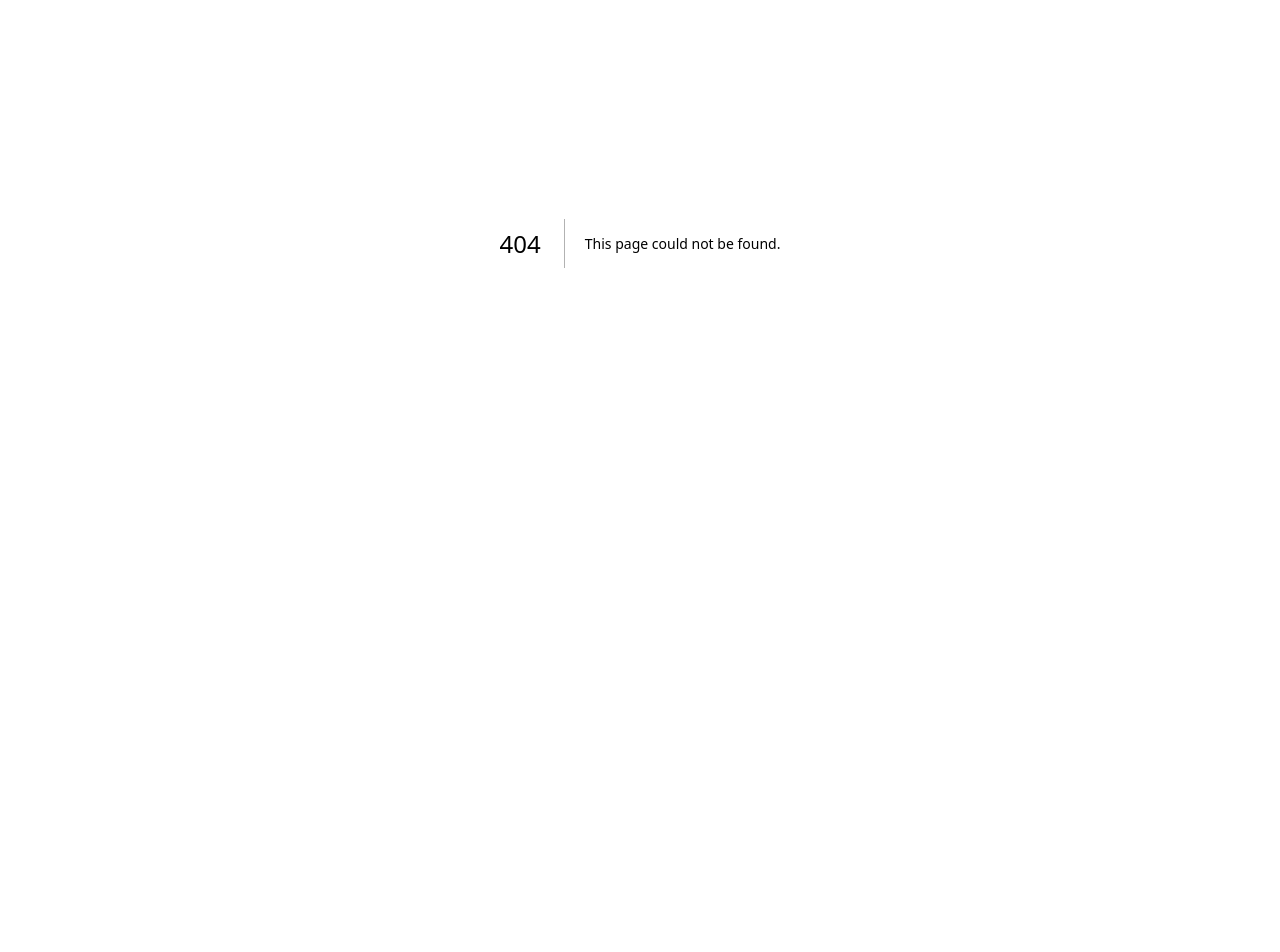
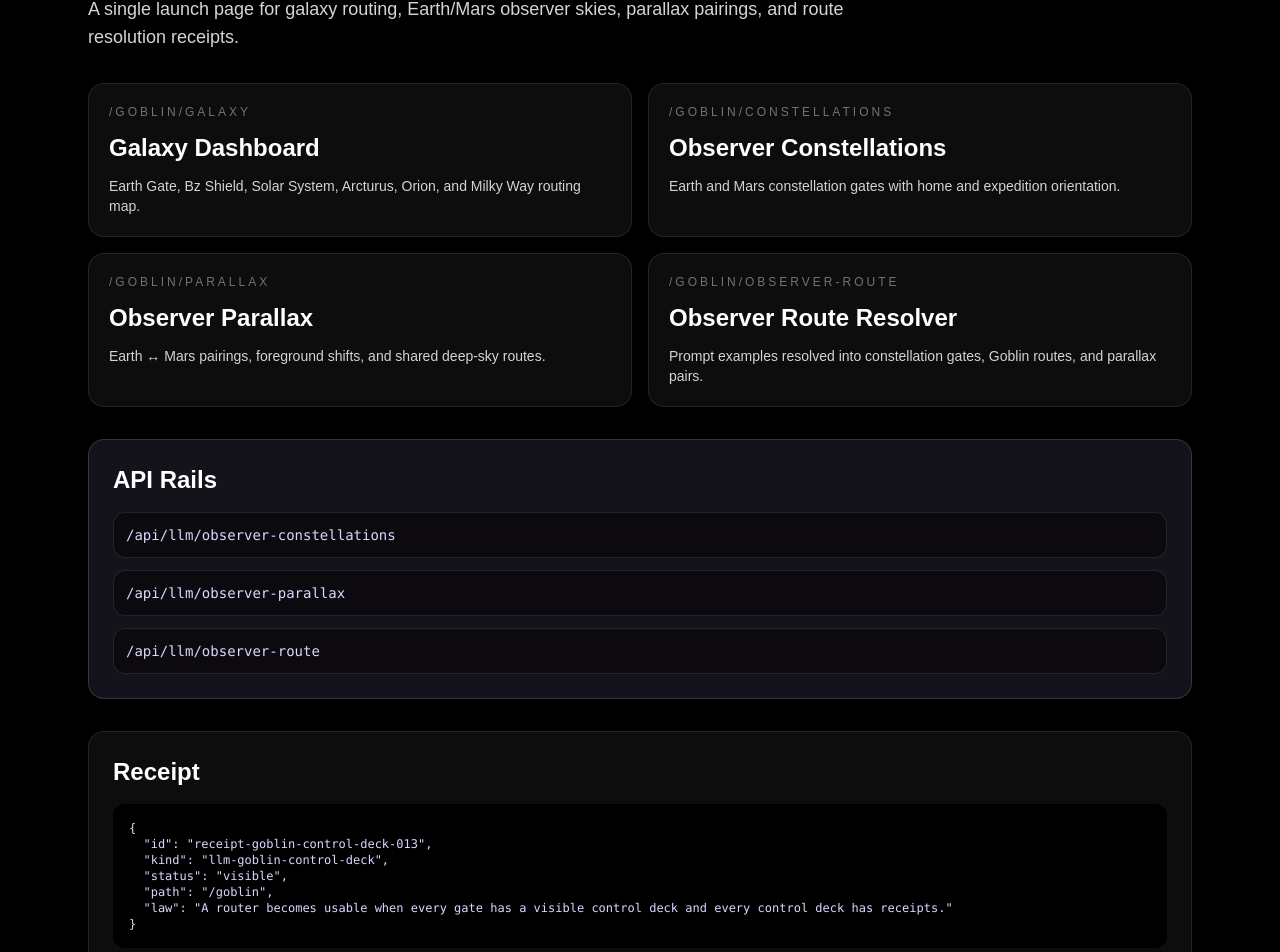
Before and after one commit to hvitiswift-afk/nextjs-boilerplate, a Next.js app: page /goblin in a window 1280 px wide. Before the commit this address had no page. Shown: the part 157-1109 px from the top of the page. Before the commit the page ends 800 px from the top, so only its background shows below. Built offline with nearby package versions, Linux system fonts and the light colour scheme.

Commit message:
ui: add Goblin control deck index

```diff
--- /dev/null
+++ b/app/goblin/page.tsx
@@ -0,0 +1,85 @@
+const links = [
+  {
+    href: "/goblin/galaxy",
+    title: "Galaxy Dashboard",
+    description: "Earth Gate, Bz Shield, Solar System, Arcturus, Orion, and Milky Way routing map.",
+  },
+  {
+    href: "/goblin/constellations",
+    title: "Observer Constellations",
+    description: "Earth and Mars constellation gates with home and expedition orientation.",
+  },
+  {
+    href: "/goblin/parallax",
+    title: "Observer Parallax",
+    description: "Earth ↔ Mars pairings, foreground shifts, and shared deep-sky routes.",
+  },
+  {
+    href: "/goblin/observer-route",
+    title: "Observer Route Resolver",
+    description: "Prompt examples resolved into constellation gates, Goblin routes, and parallax pairs.",
+  },
+];
+
+const apis = [
+  "/api/llm/observer-constellations",
+  "/api/llm/observer-parallax",
+  "/api/llm/observer-route",
+];
+
+export default function GoblinIndexPage() {
+  return (
+    <main className="min-h-screen bg-black text-white">
+      <section className="mx-auto flex max-w-6xl flex-col gap-8 px-6 py-12">
+        <header className="space-y-3">
+          <p className="text-sm uppercase tracking-[0.35em] text-violet-300">
+            Goblin LLM
+          </p>
+          <h1 className="text-4xl font-semibold md:text-6xl">Control Deck</h1>
+          <p className="max-w-3xl text-lg text-zinc-300">
+            A single launch page for galaxy routing, Earth/Mars observer skies,
+            parallax pairings, and route resolution receipts.
+          </p>
+        </header>
+
+        <section className="grid gap-4 md:grid-cols-2">
+          {links.map((link) => (
+            <a
+              key={link.href}
+              href={link.href}
+              className="rounded-2xl border border-white/10 bg-white/5 p-5 shadow-xl transition hover:border-violet-300/40 hover:bg-violet-300/10"
+            >
+              <p className="text-xs uppercase tracking-[0.25em] text-zinc-500">{link.href}</p>
+              <h2 className="mt-3 text-2xl font-semibold">{link.title}</h2>
+              <p className="mt-3 text-sm text-zinc-300">{link.description}</p>
+            </a>
+          ))}
+        </section>
+
+        <section className="rounded-2xl border border-violet-300/20 bg-violet-300/10 p-6">
+          <h2 className="text-2xl font-semibold">API Rails</h2>
+          <div className="mt-4 grid gap-3">
+            {apis.map((api) => (
+              <code key={api} className="rounded-xl border border-white/10 bg-black/40 p-3 text-sm text-violet-200">
+                {api}
+              </code>
+            ))}
+          </div>
+        </section>
+
+        <section className="rounded-2xl border border-white/10 bg-white/5 p-6">
+          <h2 className="text-2xl font-semibold">Receipt</h2>
+          <pre className="mt-4 overflow-auto rounded-xl bg-black p-4 text-xs text-violet-200">
+{`{
+  "id": "receipt-goblin-control-deck-013",
+  "kind": "llm-goblin-control-deck",
+  "status": "visible",
+  "path": "/goblin",
+  "law": "A router becomes usable when every gate has a visible control deck and every control deck has receipts."
+}`}
+          </pre>
+        </section>
+      </section>
+    </main>
+  );
+}
```
